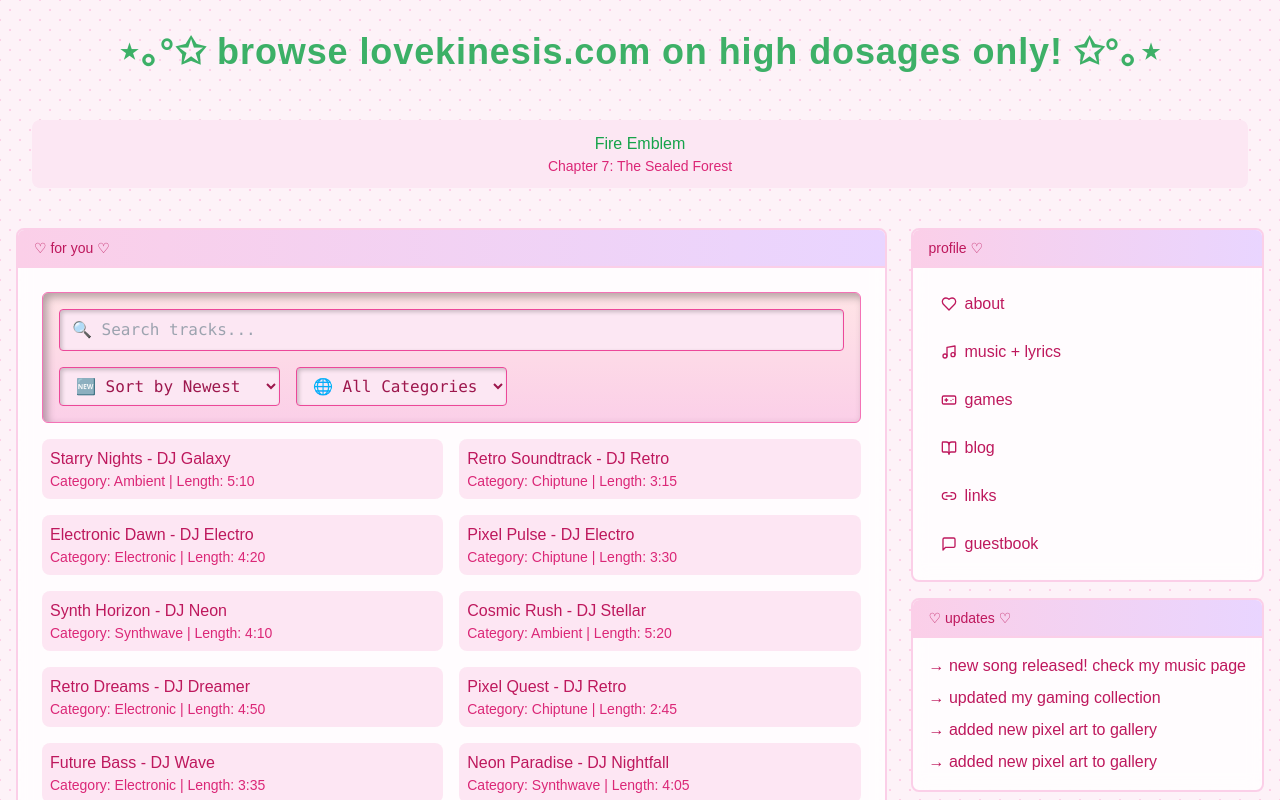
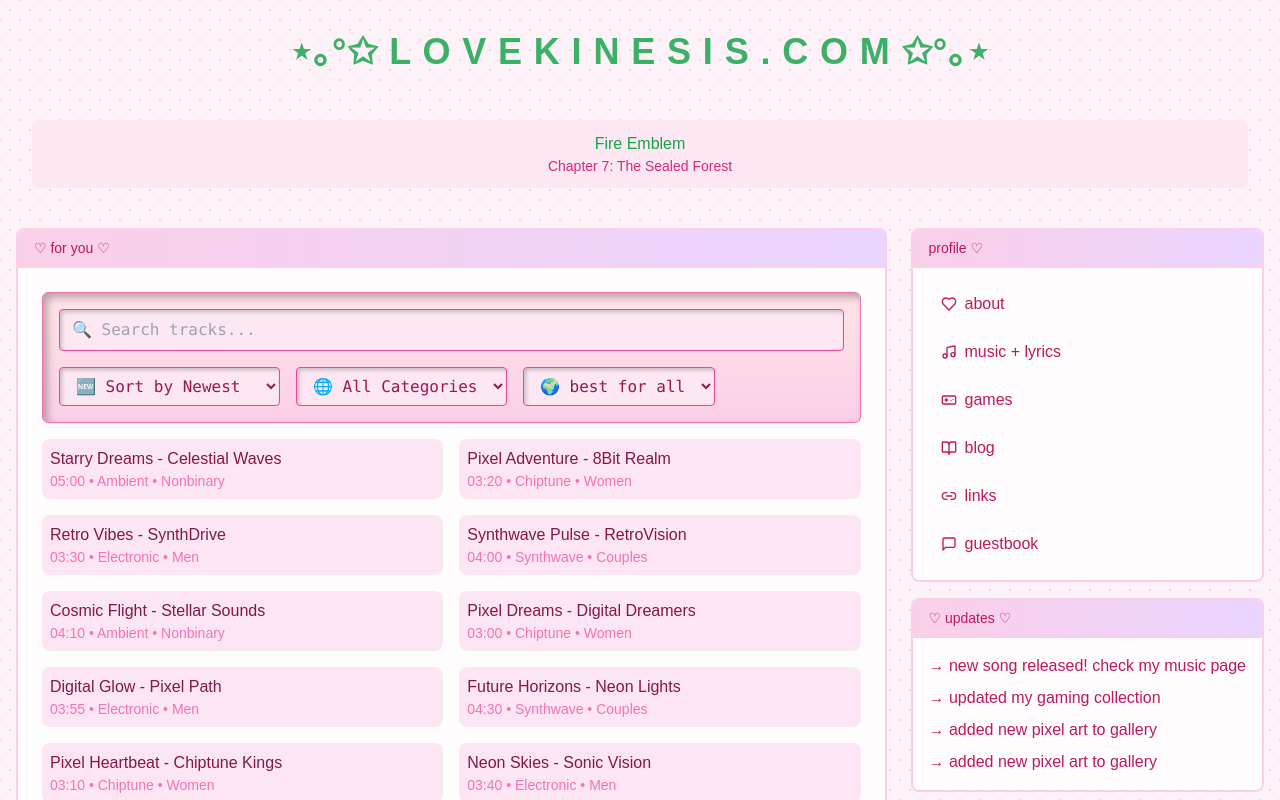
Before and after one commit to ParasManiAdhikari/musicwebsite, a Next.js app: page / in a window 1280 px wide. Shown: the top 800 px of the page. Built offline with nearby package versions, Linux system fonts and the light colour scheme.

Commit message:
15. checkpoint final

```diff
--- a/app/page.tsx
+++ b/app/page.tsx
@@ -4,6 +4,7 @@ import { useState } from 'react'
 import { Heart, Music, GamepadIcon, BookOpen, Link2, MessageSquare } from 'lucide-react'
 import Link from 'next/link'
 import Window from '@/components/Window'
+import tracks from './tracksData'
 
 export default function RetroWebsite() {
   const [visitorCount, setVisitorCount] = useState(1337)
@@ -11,39 +12,12 @@ export default function RetroWebsite() {
   const [searchTerm, setSearchTerm] = useState('')
   const [sortOption, setSortOption] = useState('newest')
   const [selectedCategory, setSelectedCategory] = useState('All')
-
-  const tracks = [
-    { title: 'Retro Beats', artist: 'DJ Pixel', category: 'Electronic', length: '3:45', id: 1 },
-    { title: 'Synthwave Dreams', artist: 'DJ Neon', category: 'Synthwave', length: '4:00', id: 2 },
-    { title: 'Pixelated World', artist: 'DJ Retro', category: 'Chiptune', length: '2:50', id: 3 },
-    { title: 'Cosmic Journey', artist: 'DJ Stellar', category: 'Ambient', length: '5:30', id: 4 },
-    { title: 'Neon Lights', artist: 'DJ Nightfall', category: 'Synthwave', length: '4:15', id: 5 },
-    { title: 'Techno Vibes', artist: 'DJ Electro', category: 'Electronic', length: '3:40', id: 6 },
-    { title: 'Pixel Pulse', artist: 'DJ Retro', category: 'Chiptune', length: '3:10', id: 7 },
-    { title: 'Mystic Waves', artist: 'DJ Wave', category: 'Ambient', length: '5:00', id: 8 },
-    { title: 'Digital Dreams', artist: 'DJ Dreamer', category: 'Electronic', length: '4:30', id: 9 },
-    { title: 'Electric Skies', artist: 'DJ Sonic', category: 'Synthwave', length: '3:55', id: 10 },
-    { title: 'Blazing Stars', artist: 'DJ Stellar', category: 'Ambient', length: '6:00', id: 11 },
-    { title: 'Retro Future', artist: 'DJ Neon', category: 'Synthwave', length: '3:25', id: 12 },
-    { title: 'Pixel Art', artist: 'DJ Retro', category: 'Chiptune', length: '3:00', id: 13 },
-    { title: 'Virtual Reality', artist: 'DJ Techno', category: 'Electronic', length: '4:40', id: 14 },
-    { title: 'Galactic Voyage', artist: 'DJ Galaxy', category: 'Ambient', length: '5:50', id: 15 },
-    { title: 'Neon Paradise', artist: 'DJ Nightfall', category: 'Synthwave', length: '4:05', id: 16 },
-    { title: 'Future Bass', artist: 'DJ Wave', category: 'Electronic', length: '3:35', id: 17 },
-    { title: 'Pixel Quest', artist: 'DJ Retro', category: 'Chiptune', length: '2:45', id: 18 },
-    { title: 'Retro Dreams', artist: 'DJ Dreamer', category: 'Electronic', length: '4:50', id: 19 },
-    { title: 'Cosmic Rush', artist: 'DJ Stellar', category: 'Ambient', length: '5:20', id: 20 },
-    { title: 'Synth Horizon', artist: 'DJ Neon', category: 'Synthwave', length: '4:10', id: 21 },
-    { title: 'Pixel Pulse', artist: 'DJ Electro', category: 'Chiptune', length: '3:30', id: 22 },
-    { title: 'Electronic Dawn', artist: 'DJ Electro', category: 'Electronic', length: '4:20', id: 23 },
-    { title: 'Retro Soundtrack', artist: 'DJ Retro', category: 'Chiptune', length: '3:15', id: 24 },
-    { title: 'Starry Nights', artist: 'DJ Galaxy', category: 'Ambient', length: '5:10', id: 25 },
-  ]
-
+  const [selectedBestFor, setSelectedBestFor] = useState('All')
 
   // Filter and Sort Tracks
   const filteredTracks = tracks
     .filter(track => {
+      if (selectedBestFor !== 'All' && track.bestFor !== selectedBestFor) return false
       if (selectedCategory !== 'All' && track.category !== selectedCategory) return false
       if (!track.title.toLowerCase().includes(searchTerm.toLowerCase())) return false
       return true
@@ -84,7 +58,7 @@ export default function RetroWebsite() {
         {/* Header */}
         <header className="mb-8 text-center">
           <h1 className="mb-4 animate-pulse font-pixel text-4xl font-bold tracking-wide text-green-600">
-            ⋆｡°✩ browse lovekinesis.com on high dosages only! ✩°｡⋆
+            ⋆｡°✩  L O V E K I N E S I S . C O M ✩°｡⋆
           </h1>
         </header>
 
@@ -149,6 +123,22 @@ export default function RetroWebsite() {
                       <option value="Chiptune">🎮 Chiptune</option>
                       <option value="Ambient">🎧 Ambient</option>
                     </select>
+
+                    <select
+                      className="rounded border border-pink-500 px-3 py-2 bg-pink-100 text-pink-800 focus:outline-none focus:ring focus:ring-pink-400"
+                      value={selectedBestFor}
+                      onChange={(e) => setSelectedBestFor(e.target.value)}
+                      style={{
+                        boxShadow: 'inset 2px 2px 4px rgba(0, 0, 0, 0.2)',
+                        fontFamily: '"Lucida Console", Monaco, monospace'
+                      }}
+                    >
+                      <option value="All">🌍 best for all</option>
+                      <option value="Couples">💖 couples</option>
+                      <option value="Men">👨 men</option>
+                      <option value="Women">👩 women</option>
+                      <option value="Nonbinary">⚧ nonbinary</option>
+                    </select>
                   </div>
                 </div>
 
@@ -157,11 +147,11 @@ export default function RetroWebsite() {
                     <div key={track.id} className="rounded-lg bg-pink-200/50 p-2">
                       <Link
                         href={`/track`} // Link to the track detail page
-                        className="font-pixel text-pink-700 hover:underline"
+                        className="font-pixel text-pink-900 hover:underline"
                       >
                         <div>{track.title} - {track.artist}</div>
-                        <div className="text-sm text-pink-600">
-                          Category: {track.category} | Length: {track.length}
+                        <div className="text-sm text-pink-400">
+                          {track.length}  •  {track.category}  •  {track.bestFor}
                         </div>
                       </Link>
                     </div>
--- /dev/null
+++ b/app/tracksData.ts
@@ -0,0 +1,34 @@
+const tracks = [
+    { id: 1, title: 'Eternal Love', artist: 'SynthWave Hero', category: 'Synthwave', length: '03:45', bestFor: 'Couples' },
+    { id: 2, title: 'Night Drive', artist: 'Neon Pulse', category: 'Electronic', length: '04:10', bestFor: 'Men' },
+    { id: 3, title: 'Dreamscape', artist: 'Pixel Beats', category: 'Chiptune', length: '02:50', bestFor: 'Women' },
+    { id: 4, title: 'Digital Serenity', artist: 'Cyberwave', category: 'Ambient', length: '05:20', bestFor: 'Nonbinary' },
+    { id: 5, title: 'Retro Love', artist: 'Synthwave Nights', category: 'Synthwave', length: '04:30', bestFor: 'Couples' },
+    { id: 6, title: 'Electric Dreams', artist: 'Future Sound', category: 'Electronic', length: '03:00', bestFor: 'Men' },
+    { id: 7, title: 'Pixelated Memories', artist: '8Bit Maestro', category: 'Chiptune', length: '03:15', bestFor: 'Women' },
+    { id: 8, title: 'Moonlit Voyage', artist: 'Lunar Tone', category: 'Ambient', length: '04:40', bestFor: 'Nonbinary' },
+    { id: 9, title: 'Synthwave Hearts', artist: 'Neon Lovers', category: 'Synthwave', length: '04:00', bestFor: 'Couples' },
+    { id: 10, title: 'Neon Nightmares', artist: 'Cyber Pulse', category: 'Electronic', length: '03:30', bestFor: 'Men' },
+    { id: 11, title: 'Glitch in Time', artist: 'Retro Vibes', category: 'Chiptune', length: '03:05', bestFor: 'Women' },
+    { id: 12, title: 'Ambient Reflections', artist: 'Zenith Sound', category: 'Ambient', length: '05:00', bestFor: 'Nonbinary' },
+    { id: 13, title: 'Pixelated Dreams', artist: '8Bit Pulse', category: 'Chiptune', length: '03:20', bestFor: 'Couples' },
+    { id: 14, title: 'Electric Haze', artist: 'Neon Flow', category: 'Electronic', length: '04:15', bestFor: 'Men' },
+    { id: 15, title: 'Cosmic Bliss', artist: 'Starwave', category: 'Ambient', length: '05:30', bestFor: 'Nonbinary' },
+    { id: 16, title: 'Synth Love Story', artist: 'SynthDreamer', category: 'Synthwave', length: '03:50', bestFor: 'Couples' },
+    { id: 17, title: 'Future Pulse', artist: 'RetroX', category: 'Electronic', length: '04:05', bestFor: 'Men' },
+    { id: 18, title: 'Pixel Playgrounds', artist: 'Digital Rush', category: 'Chiptune', length: '03:25', bestFor: 'Women' },
+    { id: 19, title: 'Ambient Echoes', artist: 'NightSky', category: 'Ambient', length: '04:50', bestFor: 'Nonbinary' },
+    { id: 20, title: 'Retro Dreams', artist: 'Neon Pulse', category: 'Synthwave', length: '04:20', bestFor: 'Couples' },
+    { id: 21, title: 'Neon Skies', artist: 'Sonic Vision', category: 'Electronic', length: '03:40', bestFor: 'Men' },
+    { id: 22, title: 'Pixel Heartbeat', artist: 'Chiptune Kings', category: 'Chiptune', length: '03:10', bestFor: 'Women' },
+    { id: 23, title: 'Future Horizons', artist: 'Neon Lights', category: 'Synthwave', length: '04:30', bestFor: 'Couples' },
+    { id: 24, title: 'Digital Glow', artist: 'Pixel Path', category: 'Electronic', length: '03:55', bestFor: 'Men' },
+    { id: 25, title: 'Pixel Dreams', artist: 'Digital Dreamers', category: 'Chiptune', length: '03:00', bestFor: 'Women' },
+    { id: 26, title: 'Cosmic Flight', artist: 'Stellar Sounds', category: 'Ambient', length: '04:10', bestFor: 'Nonbinary' },
+    { id: 27, title: 'Synthwave Pulse', artist: 'RetroVision', category: 'Synthwave', length: '04:00', bestFor: 'Couples' },
+    { id: 28, title: 'Retro Vibes', artist: 'SynthDrive', category: 'Electronic', length: '03:30', bestFor: 'Men' },
+    { id: 29, title: 'Pixel Adventure', artist: '8Bit Realm', category: 'Chiptune', length: '03:20', bestFor: 'Women' },
+    { id: 30, title: 'Starry Dreams', artist: 'Celestial Waves', category: 'Ambient', length: '05:00', bestFor: 'Nonbinary' },
+]
+
+export default tracks;
```
